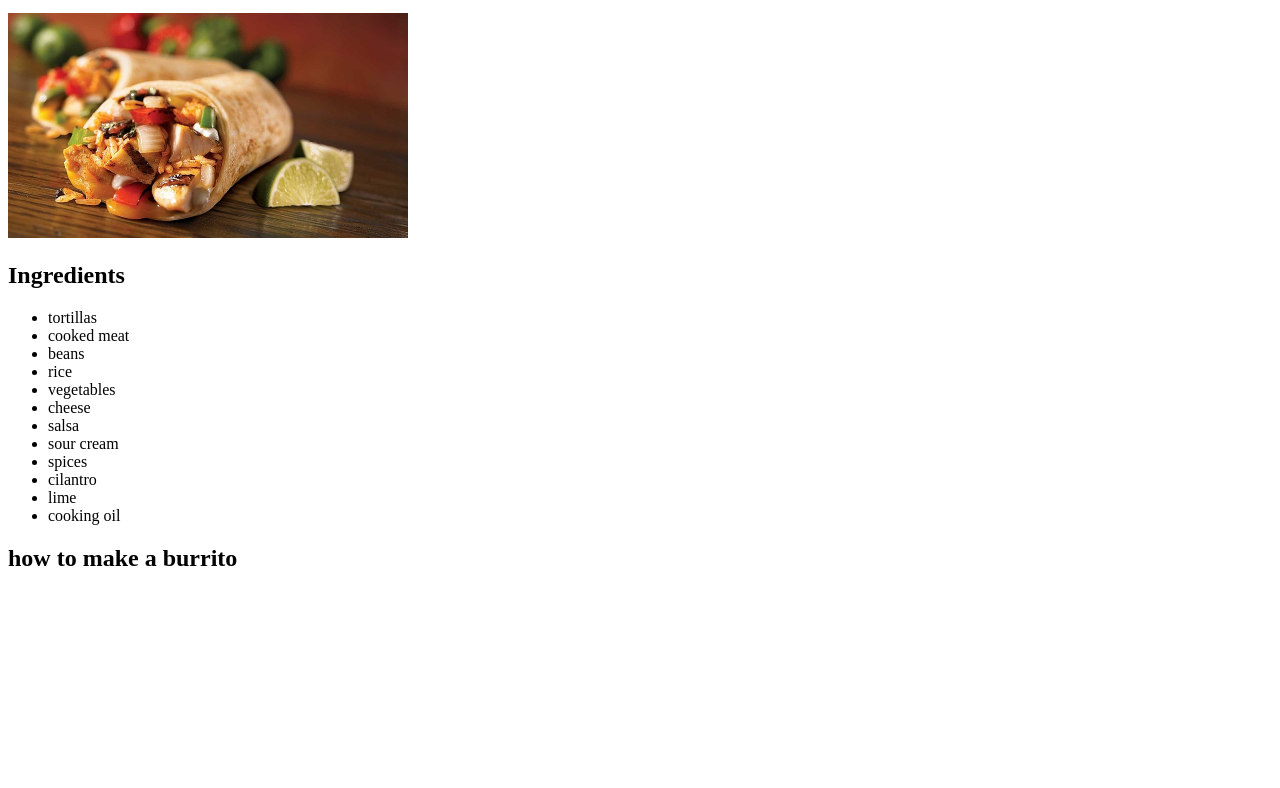
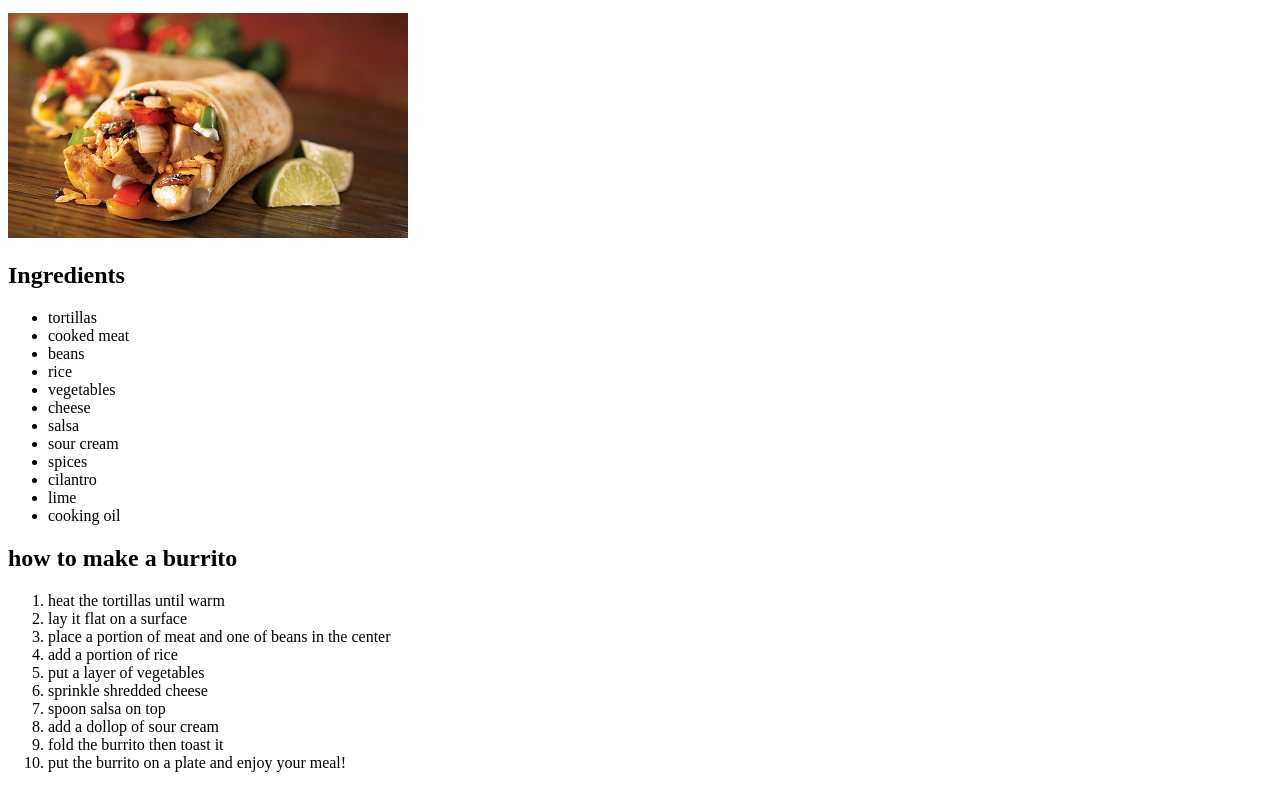
Before and after one commit to iDammer12/recipes-project, a plain HTML site: page recipes/burrito.html in a window 1280 px wide. Shown: the part 137-925 px from the top of the page. Before the commit the page ends 800 px from the top, so only its background shows below. Drawn offline with Linux system fonts and the light colour scheme.

Commit message:
foinished the burrito page

```diff
--- a/recipes/burrito.html
+++ b/recipes/burrito.html
@@ -31,5 +31,32 @@
   </ul>
 
   <h2>how to make a burrito</h2>
+
+  <ol>
+    <li>
+      heat the tortillas until warm
+    </li>
+    <li>
+      lay it flat on a surface
+    </li>
+    <li>
+      place a portion of meat and one of beans in the center
+    </li>
+    <li>add a portion of rice</li>
+    <li>put a layer of vegetables</li>
+    <li>
+      sprinkle shredded cheese
+    </li>
+    <li>
+      spoon salsa on top
+    </li>
+    <li>
+      add a dollop of sour cream
+    </li>
+    <li>
+      fold the burrito then toast it
+    </li>
+    <li>put the burrito on a plate and enjoy your meal!</li>
+  </ol>
 </body>
 </html>
```
